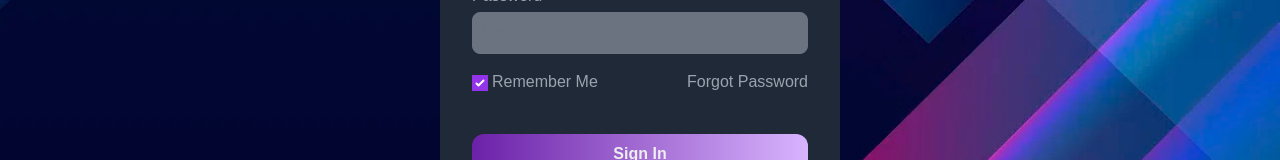
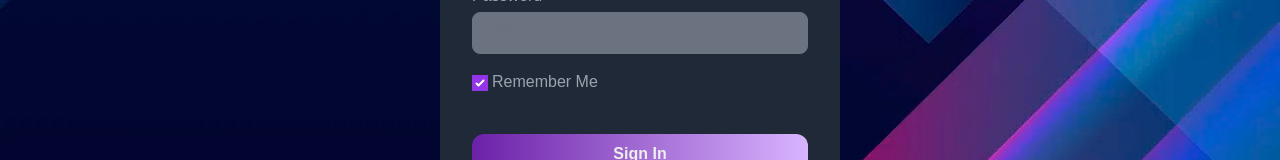
Before and after one commit to Netanel-Iyov/Todo-list, a React (Create React App) app in the folder client/: page /login in a window 1280 px wide. Shown: the part 356-516 px from the top of the page. Built offline with nearby package versions, Linux system fonts and the light colour scheme.

Commit message:
removing forgot password feature for now

```diff
--- a/client/src/components/Login.jsx
+++ b/client/src/components/Login.jsx
@@ -81,7 +81,6 @@ const LoginPage = () => {
 
                     <div className="flex justify-between text-gray-400 py-2">
                         <p><input type="checkbox" defaultChecked={true} onChange={ (e) => {setRememberMe(!e.target.value)}} value={rememberMe} className="mr-1 text-purple-600 border-purple-600"></input>Remember Me</p>
-                        <p>Forgot Password</p>
                     </div>
 
                     {loginError && <p className="text-center text-purple-500 mt-2">{loginError}</p>}
```
